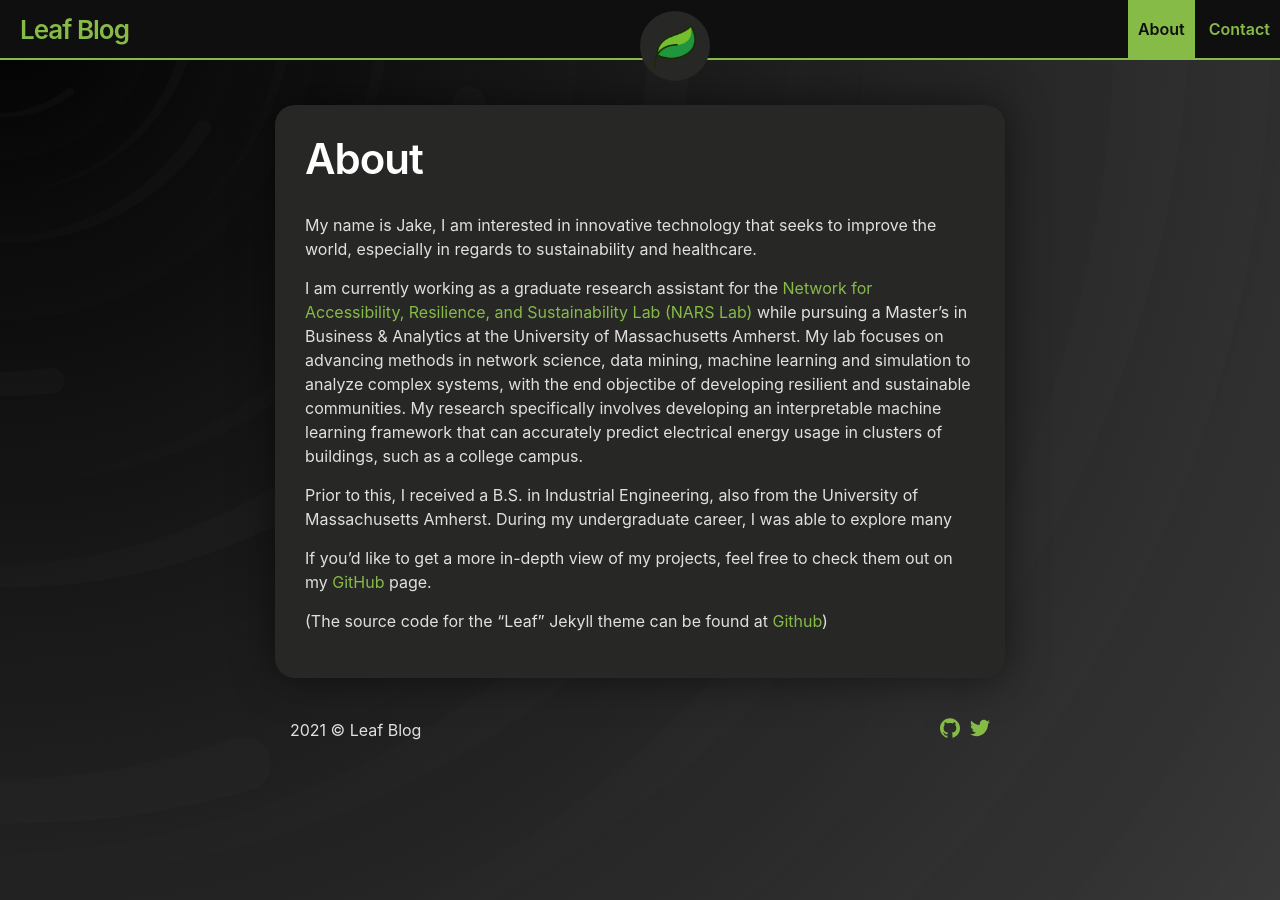
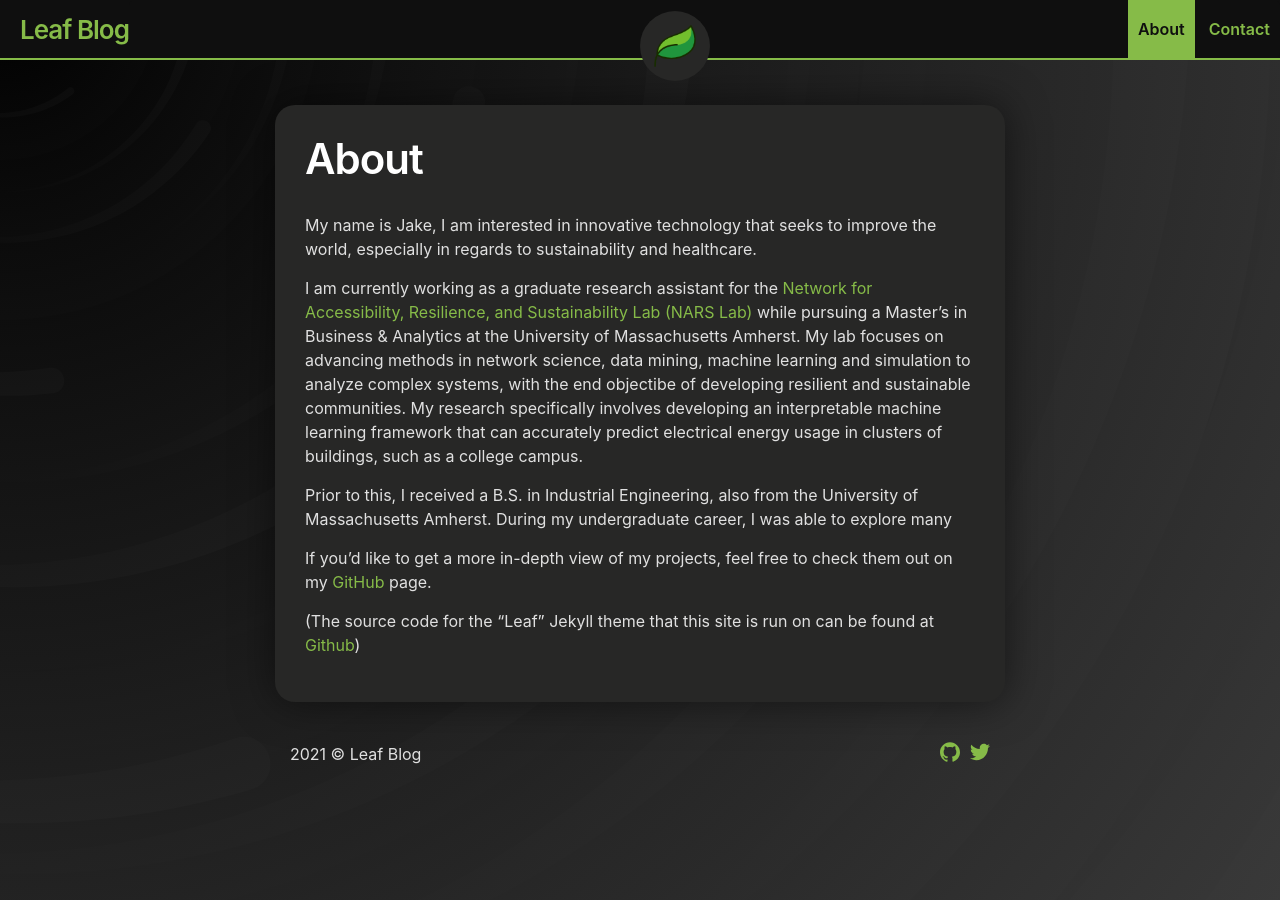
Before and after one commit to jhancock75/my-blog, a Jekyll site: the page built from about.md, in a window 1280 px wide. Built offline with Jekyll 4.4.1, drawn with Linux system fonts in a browser that asks for light colours.

Commit message:
Update about.md

```diff
--- a/about.md
+++ b/about.md
@@ -13,4 +13,4 @@
 
 
 
-(The source code for the "Leaf" Jekyll theme can be found at <a href="https://github.com/SupunKavinda/jekyll-theme-leaf">Github</a>)
+(The source code for the "Leaf" Jekyll theme that this site is run on can be found at <a href="https://github.com/SupunKavinda/jekyll-theme-leaf">Github</a>)
```
